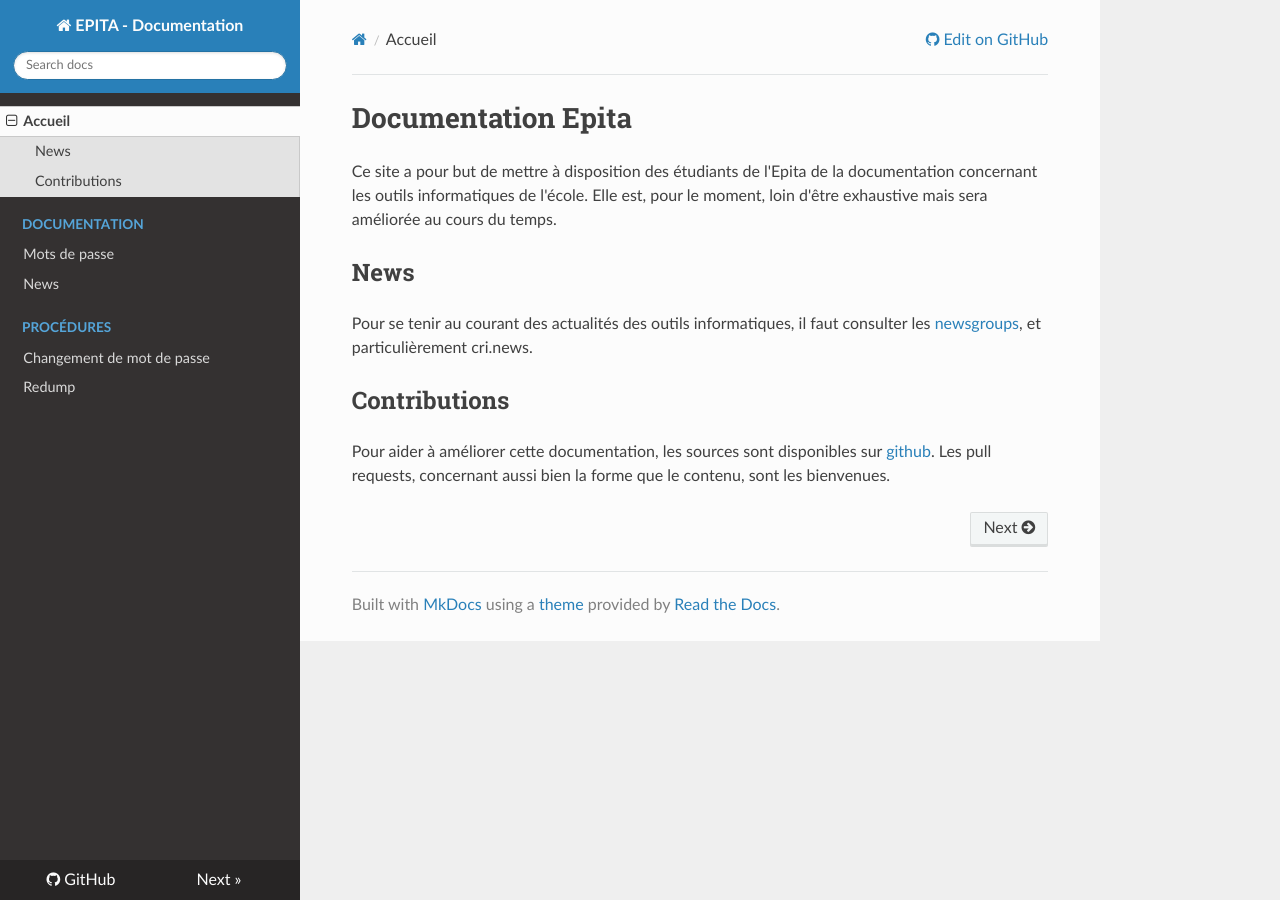
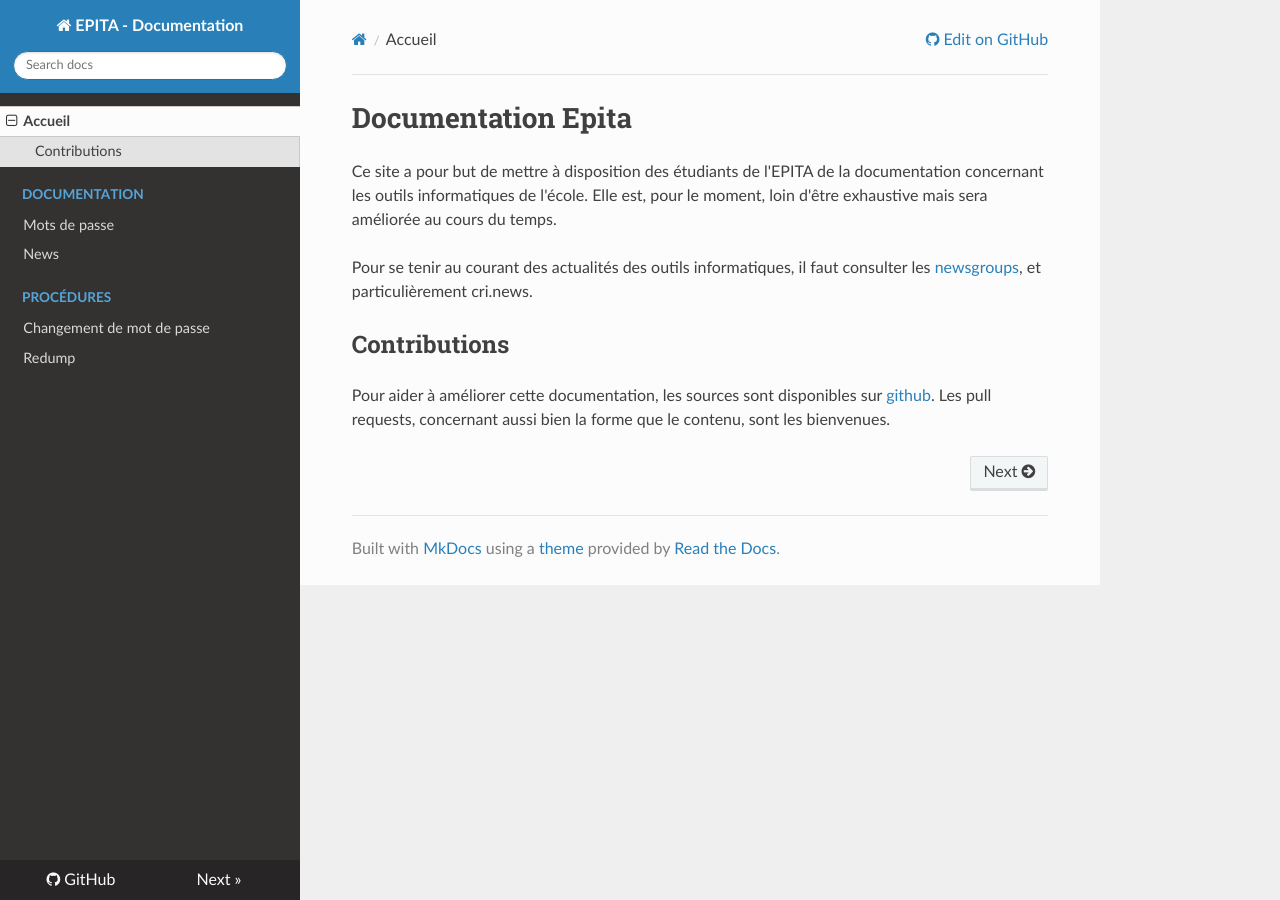
Before and after one commit to cri-epita/epita-doc, an MkDocs documentation site: the page built from docs/index.md, in a window 1280 px wide. Built offline with MkDocs 1.6.1, drawn with Linux system fonts in a browser that asks for light colours; nearby versions of some CDN libraries; old or Windows-style settings are respelled for this version of MkDocs.

Commit message:
80 columns and various typos

```diff
--- a/docs/index.md
+++ b/docs/index.md
@@ -1,11 +1,14 @@
 # Documentation Epita
 
-Ce site a pour but de mettre à disposition des étudiants de l'Epita de la documentation concernant les outils informatiques de l'école. Elle est, pour le moment, loin d'être exhaustive mais sera améliorée au cours du temps.
+Ce site a pour but de mettre à disposition des étudiants de l'EPITA de la
+documentation concernant les outils informatiques de l'école. Elle est, pour le
+moment, loin d'être exhaustive mais sera améliorée au cours du temps.
 
-## News
-
-Pour se tenir au courant des actualités des outils informatiques, il faut consulter les [newsgroups](news.md), et particulièrement cri.news.
+Pour se tenir au courant des actualités des outils informatiques, il faut
+consulter les [newsgroups](news.md), et particulièrement cri.news.
 
 ## Contributions
 
-Pour aider à améliorer cette documentation, les sources sont disponibles sur [github](https://github.com/cri-epita/doc/). Les pull requests, concernant aussi bien la forme que le contenu, sont les bienvenues.
+Pour aider à améliorer cette documentation, les sources sont disponibles sur
+[github](https://github.com/cri-epita/doc/). Les pull requests, concernant
+aussi bien la forme que le contenu, sont les bienvenues.
```
Also changed, not shown: docs/passwords.md (+5 -2 lines).
